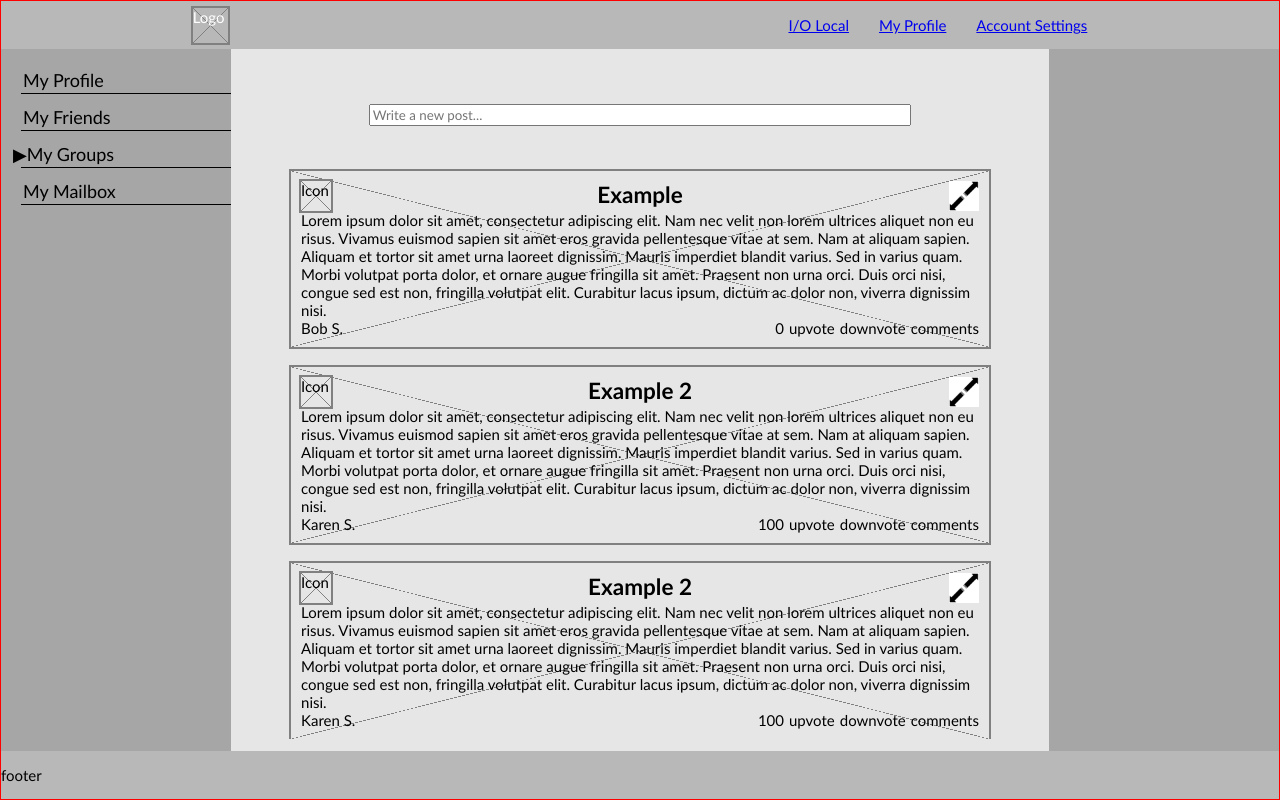
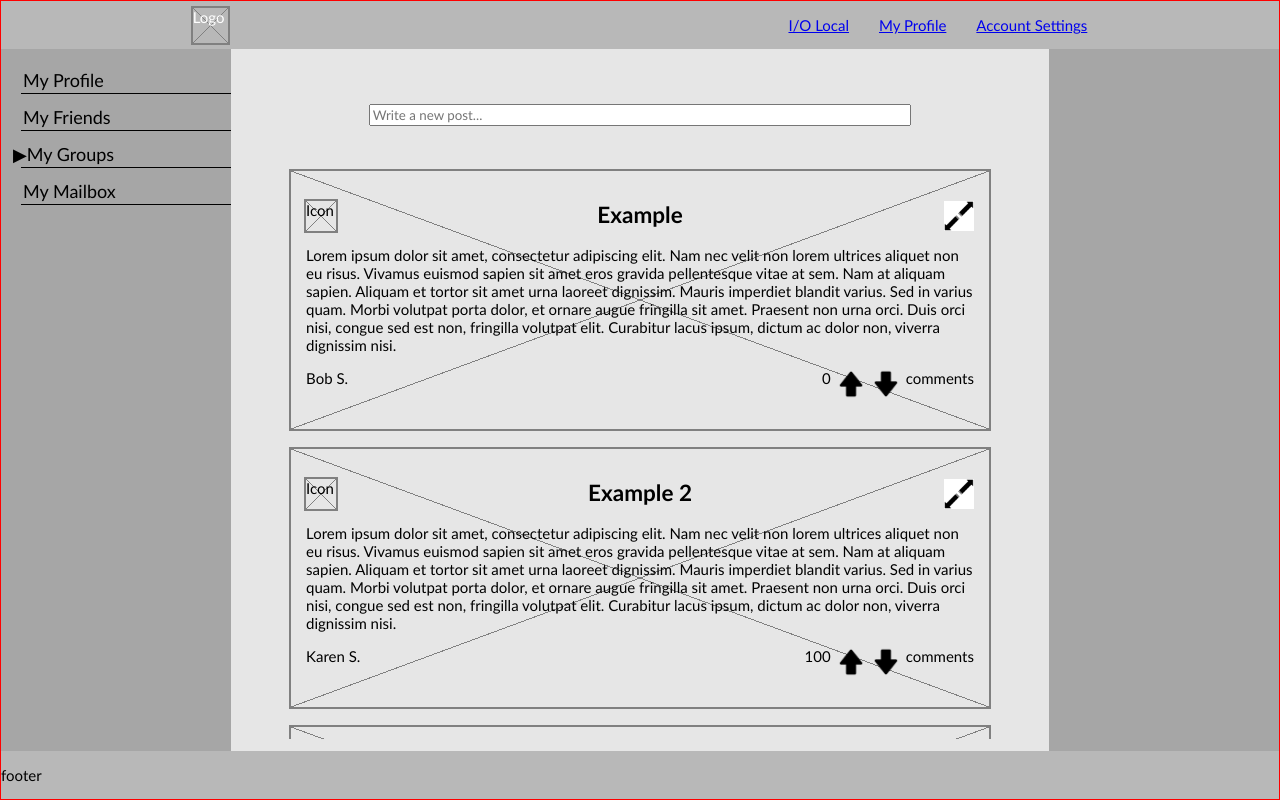
Before and after one commit to goldsmithb/io_local_demo, a React (Create React App) app: page / in a window 1280 px wide. Built offline with nearby package versions, Linux system fonts and the light colour scheme; the HTML template or start-up script is replaced by a standard one.

Commit message:
style posts

```diff
--- a/src/components/Post.js
+++ b/src/components/Post.js
@@ -16,6 +16,7 @@ Post content:
 import { useState } from 'react'
 import styles from './Post.module.css'
 import fullscreenButtonImg from '../media/fullscreen_button.png';
+import upvoteImg from '../media/upvote.png';
 import { setSelectionRange } from '@testing-library/user-event/dist/utils';
 import CommentSection from './CommentSection'
 
@@ -48,8 +49,18 @@ export default function Post({ post, isFullscreen, clickFullscreen }) {
         <span>{author}</span>
         <div className={styles.controls}>
           <span className="score">{score}</span>
-          <span onClick={() => setScore(score + 1)}>upvote</span>
-          <span onClick={() => setScore(score - 1)}>downvote</span>
+          <input
+            onClick={() => setScore(score + 1)}
+            type="image"
+            className={styles.image}
+            alt="upvote"
+            src={upvoteImg} />
+          <input
+            onClick={() => setScore(score - 1)}
+            type="image"
+            className={styles.image + " "  + styles.downvote}
+            alt="upvote"
+            src={upvoteImg} />
           <span onClick={()=> setShowComments(showComments? false: true)}>comments</span>
         </div>
       </div>
--- a/src/components/Post.module.css
+++ b/src/components/Post.module.css
@@ -1,6 +1,6 @@
 .post {
   margin: 20px 60px;
-  padding: 10px;
+  padding: 15px 0;
 }
 
 .header, .footer, .controls {
@@ -8,6 +8,9 @@
   justify-content: space-between;
 }
 
+.header, .footer, .content {
+  margin: 15px;
+}
 /* style post titles */
 .header span {
   font-size: 1.5em;
@@ -43,3 +46,7 @@
   width: 30px;
   height: 30px;
 }
+
+.downvote {
+  transform: rotate(180deg);
+}
```
